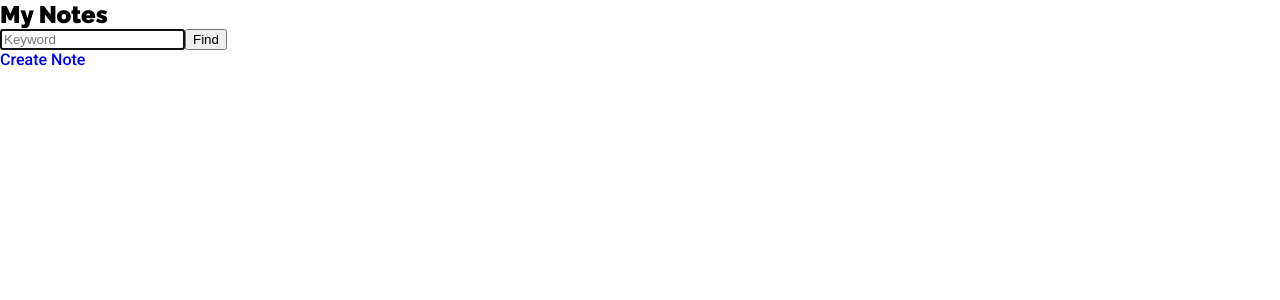
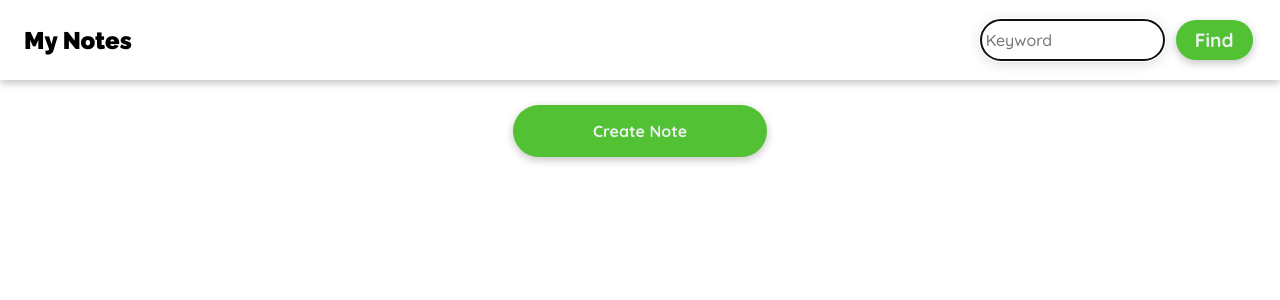
Before and after one commit to jshn16/Notely, a React (Create React App) app: page / in a window 1280 px wide. Shown: the top 300 px of the page. Built offline with nearby package versions, Linux system fonts and the light colour scheme.

Commit message:
Added Designs

```diff
--- a/src/App.css
+++ b/src/App.css
@@ -1,7 +1,13 @@
-@import url('https://fonts.googleapis.com/css2?family=Quicksand:wght@500;700&family=Raleway:wght@500;700;900&family=Roboto:wght@500;700;900&display=swap');
+@import url("https://fonts.googleapis.com/css2?family=Quicksand:wght@500;700&family=Raleway:wght@500;700;900&family=Roboto:wght@500;700;900&display=swap");
 
-*{
-    margin: 0;
+* {
+  margin: 0;
+  padding: 0;
+  box-sizing: border-box;
+}
+
+::-webkit-scrollbar {
+  background: inherit;
 }
 
 h1,
@@ -11,16 +17,245 @@ h4,
 h5,
 th,
 span {
-  font-family: 'Raleway', sans-serif !important;
+  font-family: "Raleway", sans-serif !important;
   font-weight: 900;
-
 }
 
 p,
 a,
 li {
   text-decoration: none;
-  font-family: 'Roboto', sans-serif;
+  font-family: "Roboto", sans-serif;
   font-weight: 500;
+}
+
+/* header styles */
+
+header {
+  display: flex;
+  align-items: center;
+  justify-content: center;
+  height: 80px;
+  padding: 1rem 1.5rem;
+  /* border: 2px red solid; */
+  box-shadow: rgba(0, 0, 0, 0.24) 0px 3px 8px;
+}
+
+header div:nth-child(1) {
+  flex-grow: 1;
+}
+
+header div:nth-child(2){
+  display: flex;
+  align-items: center;
+  justify-content: center;
+}
+
+header div:nth-child(2) input {
+  border-radius: 1.5rem;
+  box-shadow: rgba(28, 28, 28, 0.2) 0px 2px 14px 0px;
+  font-size: 1rem;
+  border: none;
+  padding: 0.6rem 0.3rem;
+  font-family: "Quicksand", sans-serif;
+  font-weight: 500;
+  margin: 0 0.5rem;
+}
+
+.btn-common {
+  cursor: pointer;
+  margin: 0.2rem;
+  position: relative;
+  font-size: 1rem;
+  padding: 0.4rem;
+  font-family: "Quicksand", sans-serif;
+  font-weight: 700;
+  box-shadow: rgba(0, 0, 0, 0.24) 0px 3px 8px;
+  overflow: hidden;
+  border-width: 0;
+  outline: none;
+  border-radius: 2rem;
+  background-color: #52c234;
+  color: #ecf0f1;
+  transition: background-color 0.3s;
+}
+
+.btn-common.find{
+  font-size: 1.2rem;
+  padding: 0.5rem 1.2rem;
+}
+
+
+div.create{
+  color: #fff;
+  margin-top: 1rem;
+  display: flex;
+  align-items: center;
+  justify-content: center;
+  height: 70px;
+  margin: 1rem;
+}
+
+a.create{
+  padding: 1rem 5rem;
+}
+
+div.notes{
+
+  scroll-behavior: smooth;
+  max-height: 80vh;
+    overflow-x: auto;
+  display: grid;
+  grid-template-columns:repeat(3, 1fr);
+  grid-gap: 10px;
+  padding: 1rem;
+}
+
+::-webkit-scrollbar{
+  width: 0;
+}
+
+div.notes a{
+  padding: 1rem;
+  display: flex;
+  align-items: flex-start;
+  justify-content: space-evenly;
+  flex-direction: column;
+  box-shadow: rgba(0, 0, 0, 0.24) 0px 3px 8px;
+  min-width: 200px;
+  min-height: 300px;
+  border-radius: 1rem;
+}
+
+a, a:visited, a:hover, a:active {
+  color: inherit;
+}
+
+span{
+  font-family: 'Quicksand',sans-serif !important;
+  font-size: 10px;
+  font-weight: 500;
+  align-self: end;
+}
+/* section {
+  display: flex;
+  flex-direction: row;
+}
+
+header>div{
+  margin: 1rem;
+}
+
+input {
+  border-radius: 2rem;
+  box-shadow: rgba(28, 28, 28, 0.2) 0px 2px 14px 0px;
+  font-size: 1.1rem;
+  border: none;
+  padding: 0.3rem;
+  font-family: 'Quicksand', sans-serif;
+  font-weight: 800;
 
 }
+
+.btn-common {
+  margin: 0.2rem;
+  position: relative;
+  font-size: 1rem;
+ padding: 0.4rem;
+  font-family: "Quicksand", sans-serif;
+  font-weight: 700;
+  box-shadow: rgba(0, 0, 0, 0.24) 0px 3px 8px;
+
+  overflow: hidden;
+
+  border-width: 0;
+  outline: none;
+  border-radius: 2rem;
+
+
+  background-color: #52c234;
+  color: #ecf0f1;
+
+  transition: background-color .3s;
+}
+
+
+
+button.find{
+  font-size: 20px;
+}
+
+a#create{
+  font-size: 20px;
+  display: block;
+  text-align: center;
+}
+
+
+
+div.notes a{
+  background-color: #fff;
+  color: #000428;
+  margin: 1rem 0;
+  box-shadow: rgba(99, 99, 99, 0.2) 0px 2px 8px 0px;
+  border-radius: 2rem;
+  padding: 1rem 2rem;
+}
+
+div.notes span{
+  font-size: 10px;
+  font-weight: 300;
+}
+
+@media screen and (max-width:800px){
+  header {
+    background: linear-gradient(120deg,
+    #000428
+    ,
+    #004e92);
+    box-shadow: rgba(0, 0, 0, 0.24) 0px 3px 8px;
+    color: #fff;
+    height: 100vh;
+    width: 100%;
+    transition: all 0.5s;
+  }
+
+  div.notes{
+    scroll-behavior: smooth;
+    height: 70vh;
+    display: flex;
+    flex-direction: column;
+    overflow-x: auto;
+    padding: 0;
+  }
+} */
+
+@media screen and (max-width: 800px) {
+  header {
+    flex-direction: column;
+    padding: 3rem 1.5rem;
+
+  }
+
+  a.create{
+    width: 100%;
+    text-align: center;
+  }
+
+  header div:nth-child(2) {
+    width: 100%;
+
+  }
+
+  header div:nth-child(2) :nth-child(1){
+    flex-grow: 1;
+  }
+
+  div.notes{
+
+    display: grid;
+    grid-template-columns:repeat(1, 1fr);
+    grid-gap: 10px;
+    padding: 1rem;
+  }
+}
--- a/src/components/NoteItem.jsx
+++ b/src/components/NoteItem.jsx
@@ -9,7 +9,7 @@ function NoteItem({note}){
         <Link className="note" to={`/edit-note/${note.id}`}>
             <h4>{note.title}</h4>
 
-            <p>{note.description.length>50? (note.description.substr(0,50))+`...`:(note.description)}</p>
+            <p>{note.description.length>150? (note.description.substr(0,130))+`...`:(note.description)}</p>
 
             <span>Edited: {note.date}</span>
 
--- a/src/pages/CreateNote.jsx
+++ b/src/pages/CreateNote.jsx
@@ -26,6 +26,8 @@ import useCreateDate from "../components/useCreateDate";
           description
         }
         setNotes(prevNotes =>[note, ...prevNotes])
+
+
         console.log(note)
 
 
--- a/src/pages/Notes.jsx
+++ b/src/pages/Notes.jsx
@@ -9,6 +9,9 @@ import NoteItem from "../components/NoteItem";
 
 import CSS from "../App.css";
 
+import CreateNote from "./CreateNote";
+import EditNote from "./EditNote";
+
 function Notes({ notes }) {
   return (
     <section>
@@ -19,16 +22,21 @@ function Notes({ notes }) {
 
         <div>
           <input type="text" autoFocus placeholder="Keyword" />
-          <button type="submit" className="btn-common">Find</button>
+          <button type="submit" className="btn-common find">
+            Find
+          </button>
         </div>
       </header>
+      <div className="create">
+        <Link className="btn-common create" to="/create-note">
+          Create Note
+        </Link>
+      </div>
+
       <div className="notes">
         {notes.map((note) => (
           <NoteItem key={note.id} note={note} />
         ))}
-      </div>
-      <div>
-        <Link className="btn-common" to="/create-note">Create Note</Link>
       </div>
     </section>
   );
```
